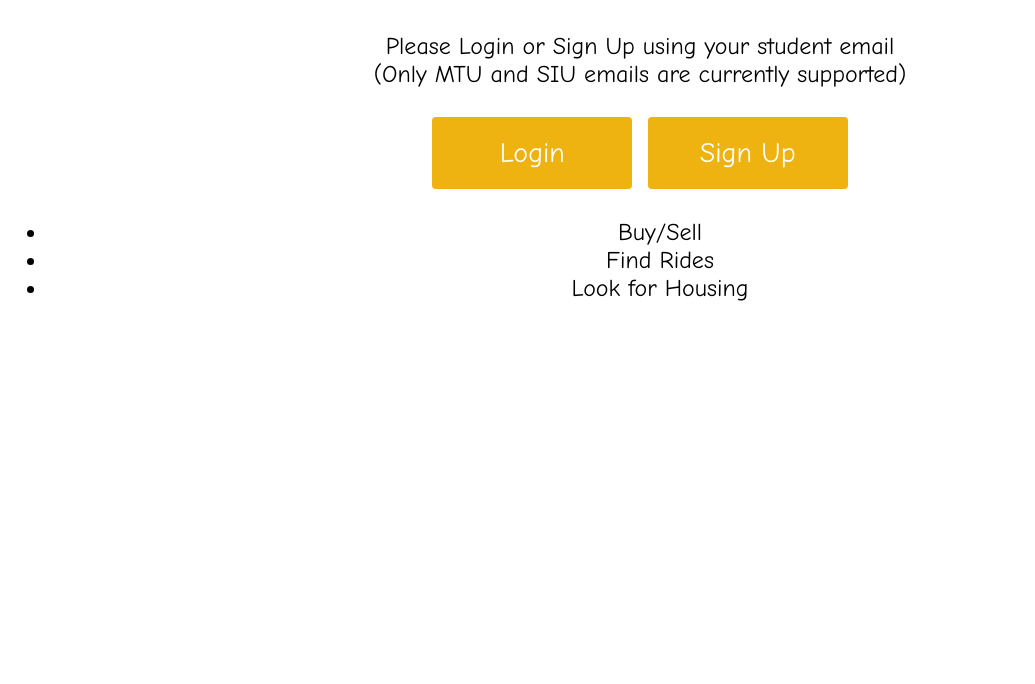
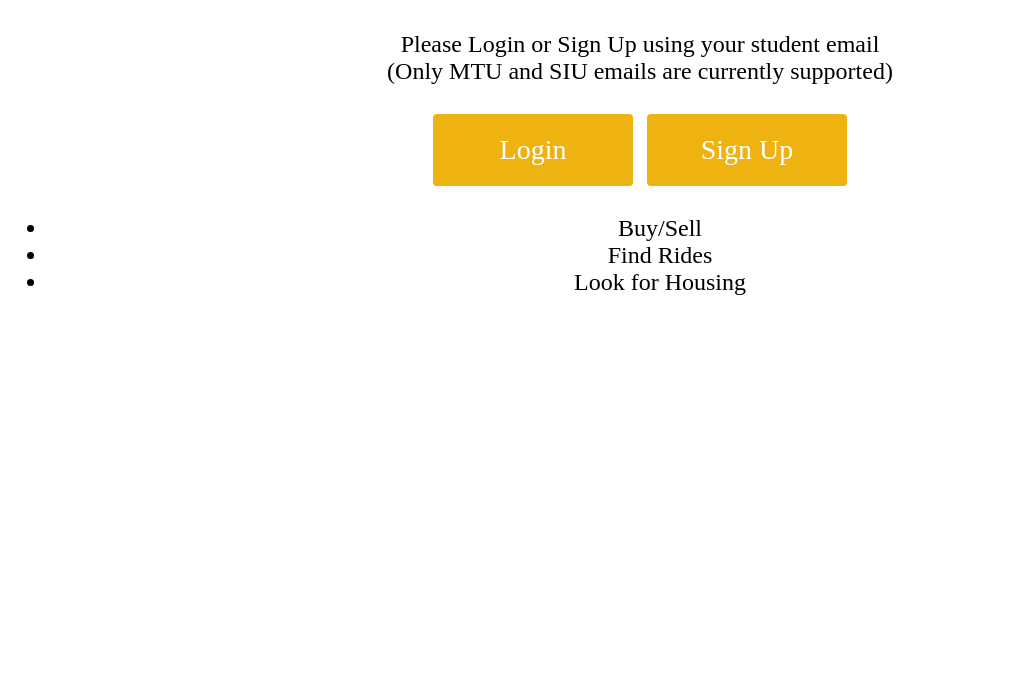
Before and after one commit to tjhornsb/Bark-Root, a plain HTML site: page index.html in a window 1280 px wide. Shown: the part 116-800 px from the top of the page, without its empty margins (0-1035 px from the left). Drawn offline with Linux system fonts and the light colour scheme.

Commit message:
Fonts and OC logos
Changed to more professional font for the index and made my own logos to avoid copyrighted images

```diff
--- a/css/style.css
+++ b/css/style.css
@@ -59,5 +59,5 @@
 }
 
 * {
-  font-family: "comic sans MS";
+  font-family: "Bahnschrift";
 }
```
Also changed, not shown: pics/husky.png, pics/siudog.png.
